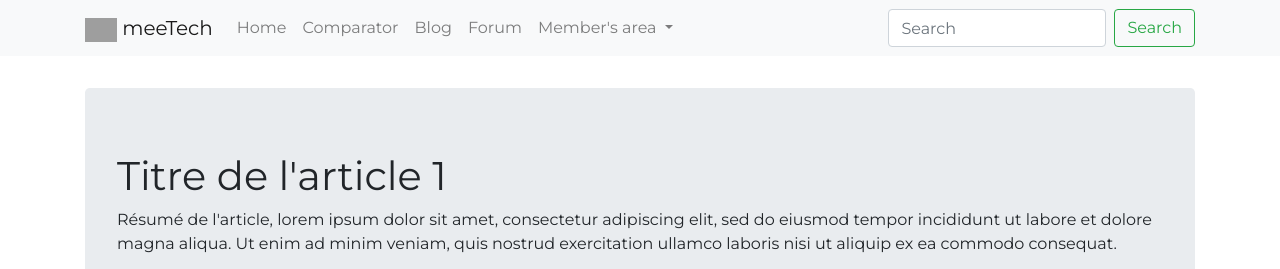
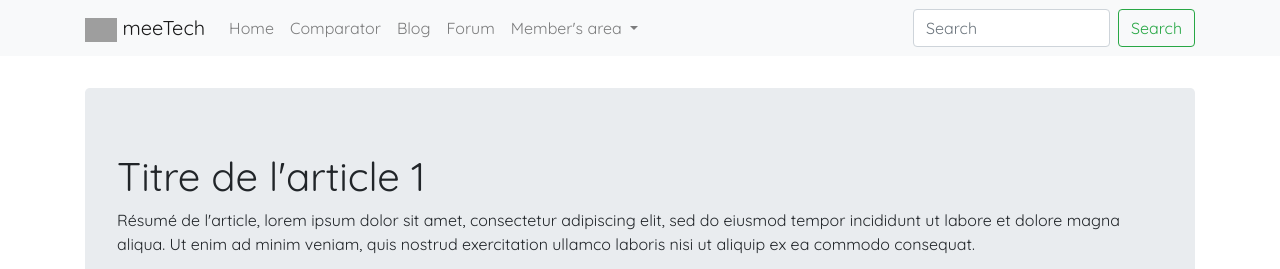
Before and after one commit to Quozul/meeTech, a PHP site: page /blog.php in a window 1280 px wide. Shown: the top 269 px of the page. Run offline with PHP 8.4, Linux system fonts and the light colour scheme; grey boxes are pictures that could not be loaded.

Commit message:
quicksand

```diff
--- a/style/main.css
+++ b/style/main.css
@@ -1,10 +1,10 @@
 
-/* @import url('https://fonts.googleapis.com/css?family=Quicksand&display=swap'); */
-@import url('https://fonts.googleapis.com/css?family=Montserrat|Quicksand&display=swap');
+@import url('https://fonts.googleapis.com/css?family=Quicksand&display=swap');
+/* @import url('https://fonts.googleapis.com/css?family=Montserrat|Quicksand&display=swap'); */
 
 *{
-    /* font-family: 'Quicksand'; */
-    font-family: Montserrat ;
+    font-family: 'Quicksand';
+    /* font-family: Montserrat ; */
 }
 
 body {
```
